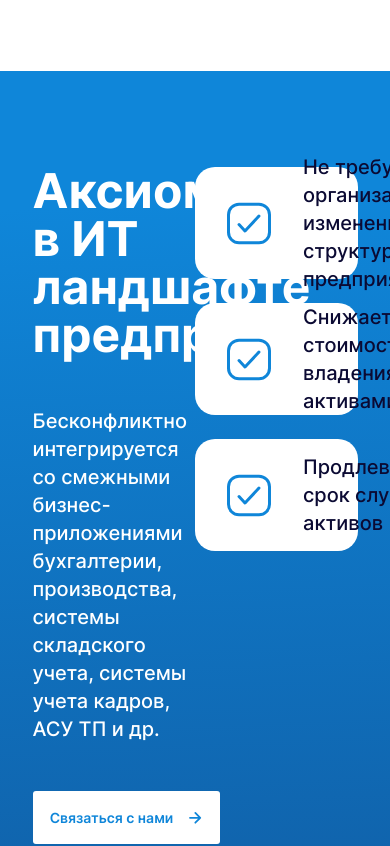
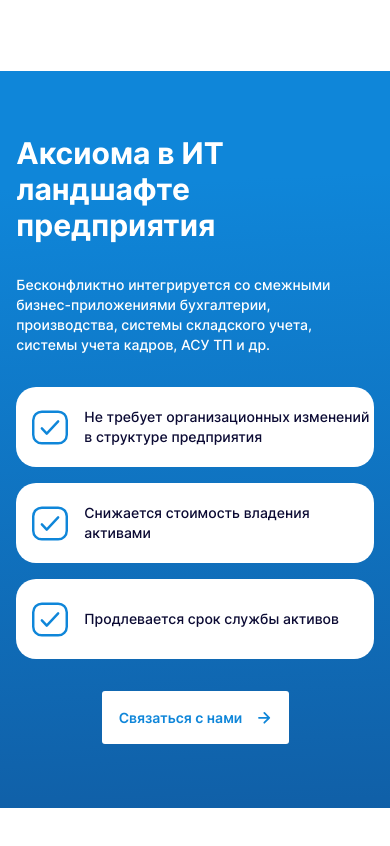
Before and after one commit to VladimirEscolta/GST, a React (Create React App) app: page /aksioma in a window 390 px wide. Shown: the part 3300-4146 px from the top of the page. Built offline with nearby package versions, Linux system fonts and the light colour scheme.

Commit message:
add ItBlock Aksioma mobile

```diff
--- a/src/pages/Aksioma/ui/ItBlock.jsx
+++ b/src/pages/Aksioma/ui/ItBlock.jsx
@@ -12,21 +12,24 @@ const ItBlock = () => {
 
   return (
     <div className="text-white bg-aksioma-gradient">
-      <div className="flex w-10/12 mx-auto py-24">
-        <div className="flex flex-col w-1/2">
-          <p className="font-bold text-5xl max-w-[620px]">Аксиома в ИТ ландшафте предприятия</p>
-          <p className="mt-12 text-xl font-medium max-w-[620px]">Бесконфликтно интегрируется со смежными
+      <div className="flex flex-col sm:flex-row w-11/12 sm:w-10/12 mx-auto py-16 sm:py-24">
+        <div className="flex flex-col w-full sm:w-1/2">
+          <p className="font-bold text-3xl sm:text-5xl max-w-[620px]">Аксиома в ИТ ландшафте предприятия</p>
+          <p className="mt-8 sm:mt-12 text-sm sm:text-xl font-medium max-w-[620px]">Бесконфликтно интегрируется со смежными
             бизнес-приложениями бухгалтерии, производства, системы складского учета, системы учета кадров, АСУ ТП и
             др.</p>
-          <Button className="mt-12" color={'white'} children={'Связаться с нами'} href={'/'}/>
+          <Button className="hidden sm:flex mt-8 sm:mt-12" color={'white'} children={'Связаться с нами'} href={'/'}/>
         </div>
-        <div className="flex flex-col w-1/2">
+        <div className="flex flex-col w-full sm:w-1/2 mt-8 sm:mt-0">
           {array.map(item => (
-            <div key={item} className="flex items-center h-28 bg-white rounded-gst20 first:mt-0 mt-6">
-              <div className="mx-8"><CheckIcon/></div>
-              <p className="text-gst-text text-xl font-medium max-w-[423px]">{item}</p>
+            <div key={item} className="flex items-center h-20 sm:h-28 bg-white rounded-gst20 first:mt-0 mt-4 sm:mt-6">
+              <div className="mx-4 sm:mx-8"><CheckIcon className="w-9 sm:w-[44px]"/></div>
+              <p className="text-gst-text text-sm sm:text-xl font-medium max-w-[423px]">{item}</p>
             </div>
           ))}
+        </div>
+        <div className="flex sm:hidden justify-center">
+          <Button className="mt-8 sm:mt-12" color={'white'} children={'Связаться с нами'} href={'/'}/>
         </div>
       </div>
     </div>
```
